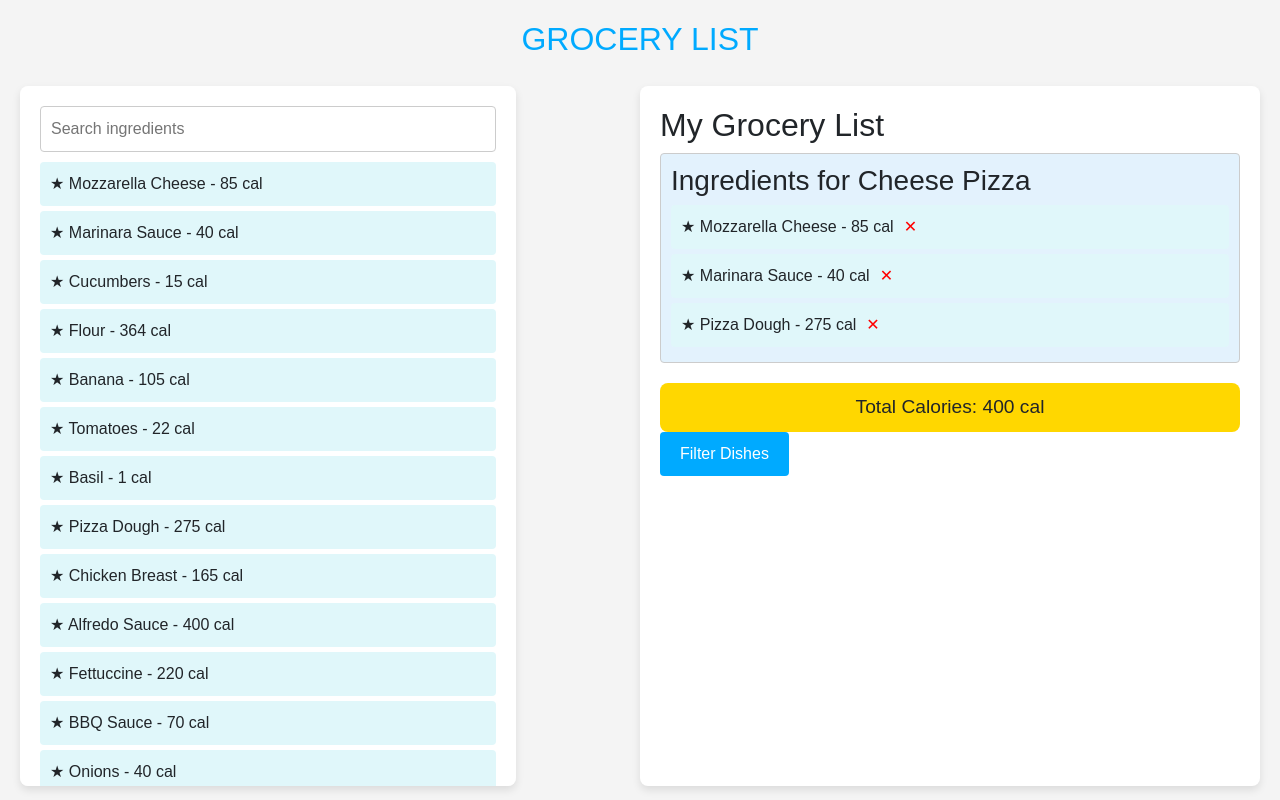
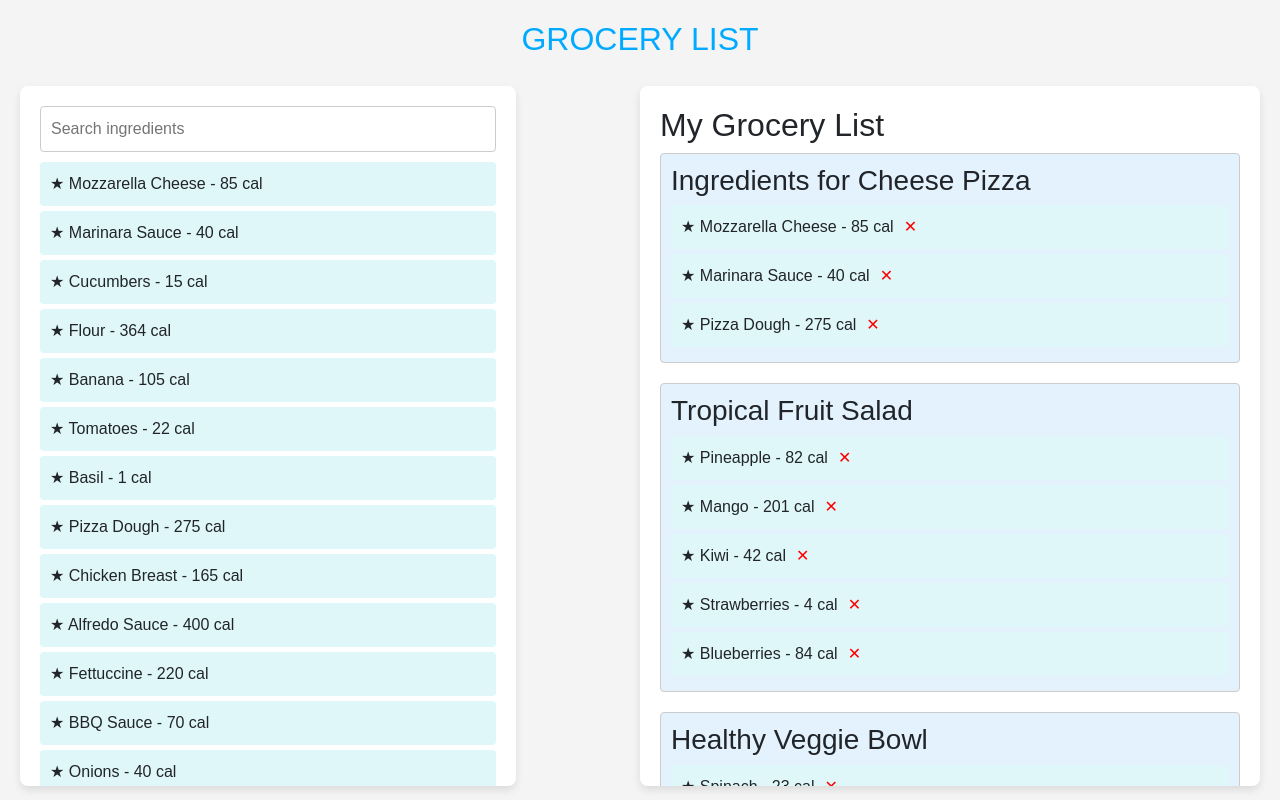
Before and after one commit to LiamSeriff/Max-Meal, a React (Vite) app in the folder Frontend/: page /grocery-list in a window 1280 px wide. Built offline with nearby package versions, Linux system fonts and the light colour scheme.

Commit message:
Update GroceryList.tsx

```diff
--- a/Frontend/src/pages/GroceryList/GroceryList.tsx
+++ b/Frontend/src/pages/GroceryList/GroceryList.tsx
@@ -179,6 +179,29 @@ const GroceryList = () => {
     { name: "Ricotta Cheese", calories: 174 },
     { name: "Whipped Cream", calories: 52 },
     { name: "Ice Cream", calories: 137 },
+    { name: "Yogurt", calories: 59 },
+    { name: "Granola", calories: 471 },
+    { name: "Oats", calories: 389 },
+    { name: "Black Beans", calories: 227 },
+    { name: "Chickpeas", calories: 164 },
+    { name: "Quinoa", calories: 120 },
+    { name: "Couscous", calories: 112 },
+    { name: "Beef Stock", calories: 15 },
+    { name: "Chicken Stock", calories: 12 },
+    { name: "Cheddar Cheese", calories: 113 },
+    { name: "Swiss Cheese", calories: 111 },
+    { name: "Feta Cheese", calories: 75 },
+    { name: "Cream Cheese", calories: 99 },
+    { name: "Tomato Sauce", calories: 29 },
+    { name: "Ground Turkey", calories: 120 },
+    { name: "Pine Nuts", calories: 191 },
+    { name: "Coconut Milk", calories: 150 },
+    { name: "Dark Chocolate", calories: 155 },
+    { name: "Marshmallows", calories: 100 },
+    { name: "Ginger", calories: 2 },
+    { name: "Thyme", calories: 3 },
+    { name: "Parsley", calories: 5 },
+    { name: "Basil Leaves", calories: 2 },
     // Add more real ingredients as needed
   ];
 
@@ -189,6 +212,35 @@ const GroceryList = () => {
         { name: "Mozzarella Cheese", calories: 85 },
         { name: "Marinara Sauce", calories: 40 },
         { name: "Pizza Dough", calories: 275 },
+      ],
+    },
+    {
+      title: "Tropical Fruit Salad",
+      items: [
+        { name: "Pineapple", calories: 82 },
+        { name: "Mango", calories: 201 },
+        { name: "Kiwi", calories: 42 },
+        { name: "Strawberries", calories: 4 },
+        { name: "Blueberries", calories: 84 },
+      ],
+    },
+    {
+      title: "Healthy Veggie Bowl",
+      items: [
+        { name: "Spinach", calories: 23 },
+        { name: "Carrots", calories: 25 },
+        { name: "Zucchini", calories: 20 },
+        { name: "Avocado", calories: 240 },
+        { name: "Quinoa", calories: 120 },
+      ],
+    },
+    {
+      title: "BBQ Chicken Plate",
+      items: [
+        { name: "Chicken Breast", calories: 165 },
+        { name: "BBQ Sauce", calories: 70 },
+        { name: "Sweet Potatoes", calories: 112 },
+        { name: "Broccoli", calories: 31 },
       ],
     },
   ];
```
